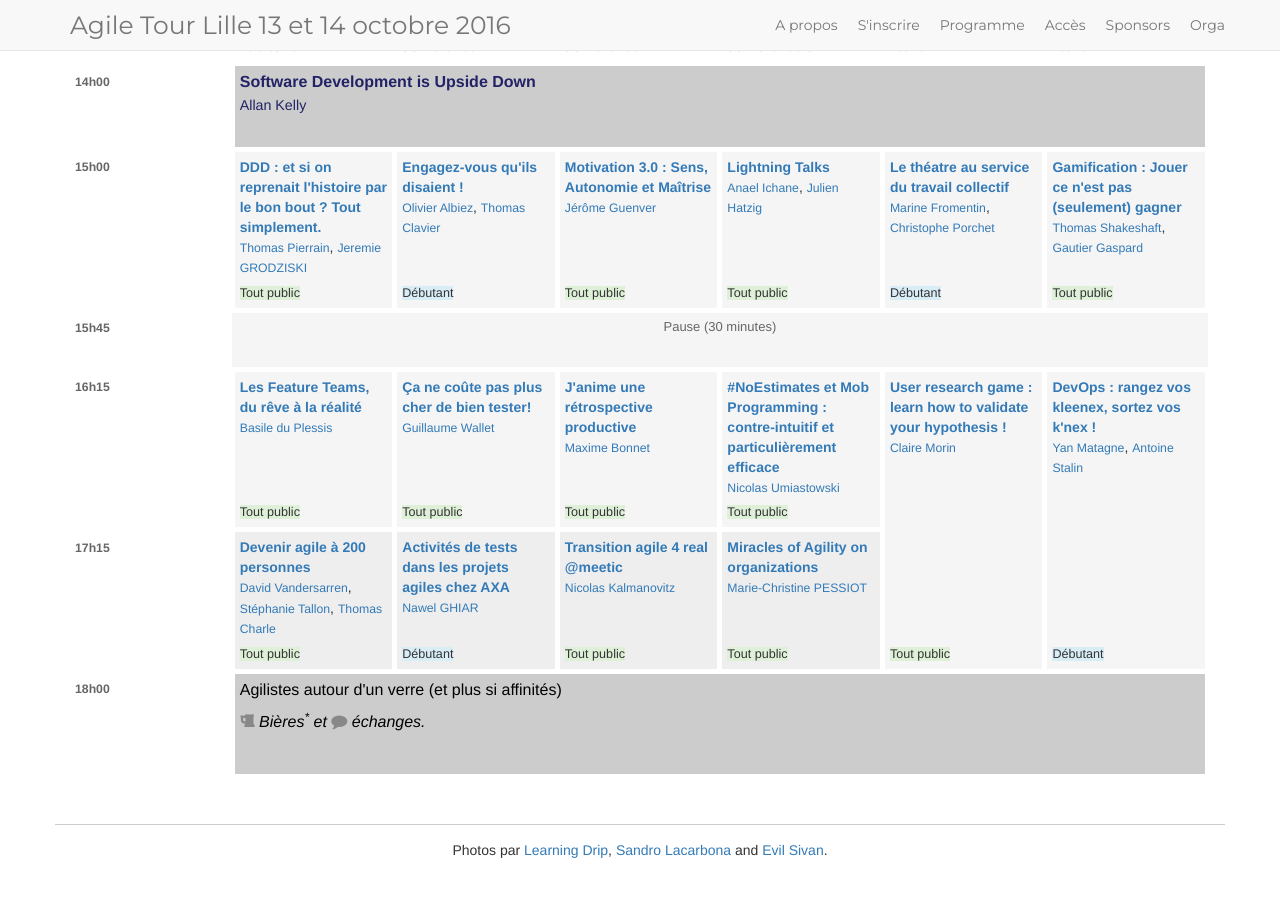
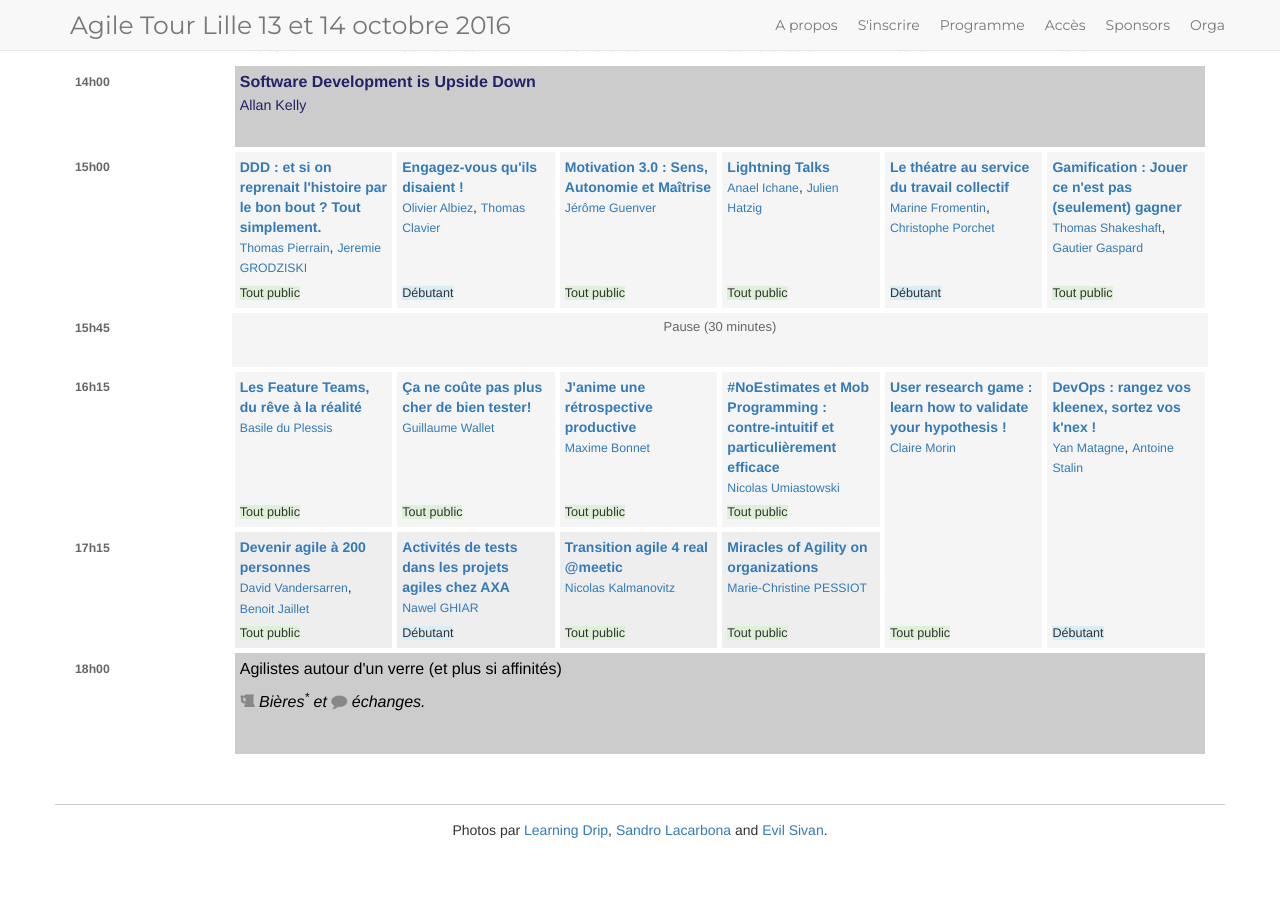
Before and after one commit to jak78/agile-tour-lille-2017, a Jekyll site: the page built from page-programme.html, in a window 1280 px wide and 900 px high, scrolled down 2334 px. Shown: the top 897 px of the window. Built offline with Jekyll 4.4.1, drawn with Linux system fonts in a browser that asks for light colours; nearby versions of some CDN libraries.

Commit message:
MAJ pour Decathlon

```diff
--- a/_data/schedule.yml
+++ b/_data/schedule.yml
@@ -452,7 +452,7 @@
             description: "Décathlon a lancé en 2015 le programme « CUBE » de transformation omnicanal sur ces 20 pays.
                         En terme d’organisation, les challenges de ce programme sont de faire collaborer les 200 acteurs métiers et informatiques,  et de livrer et déployer régulièrement les versions successives de ce nouveau système d’information omnicanal.
                         Nous proposons donc un retour d'expérience sur notre passage de scrum à nexus+ pour encore renforcer notre agilité à cette échelle."
-            speaker: David Vandersarren, Stéphanie Tallon, Thomas Charle
+            speaker: David Vandersarren, Benoit Jaillet
             level: 0
             conf_id: '49'
           - subject: "Activités de tests dans les projets agiles chez AXA"
--- a/_data/speakers.yml
+++ b/_data/speakers.yml
@@ -132,9 +132,9 @@ Par ailleurs fondateur et organiseur du Club Agile Lille et de son meet up assoc
 - name: David Vandersarren
   bio: " scrumaster équipe CRM, Decathlon"
   photo: "/img/speakers/David.PNG"
-- name: Stéphanie Tallon
-  bio: " scrumaster équipe E-Merchandising, Decathlon"
-  photo: "/img/speakers/Stephanie-Tallon.PNG"
+- name: Benoit Jaillet
+  bio: " scrummaster sur l'équipe design, Decathlon"
+  photo: "/img/speakers/benoit-jaillet.jpg"
 - name: Thomas Charle
   bio: "Responsable de la transformation agile sur le programme CUBE, Decathlon"
   photo: "/img/speakers/Thomas-Charle.jpg"
```
Also changed, not shown: img/speakers/benoit-jaillet.jpg (added).
